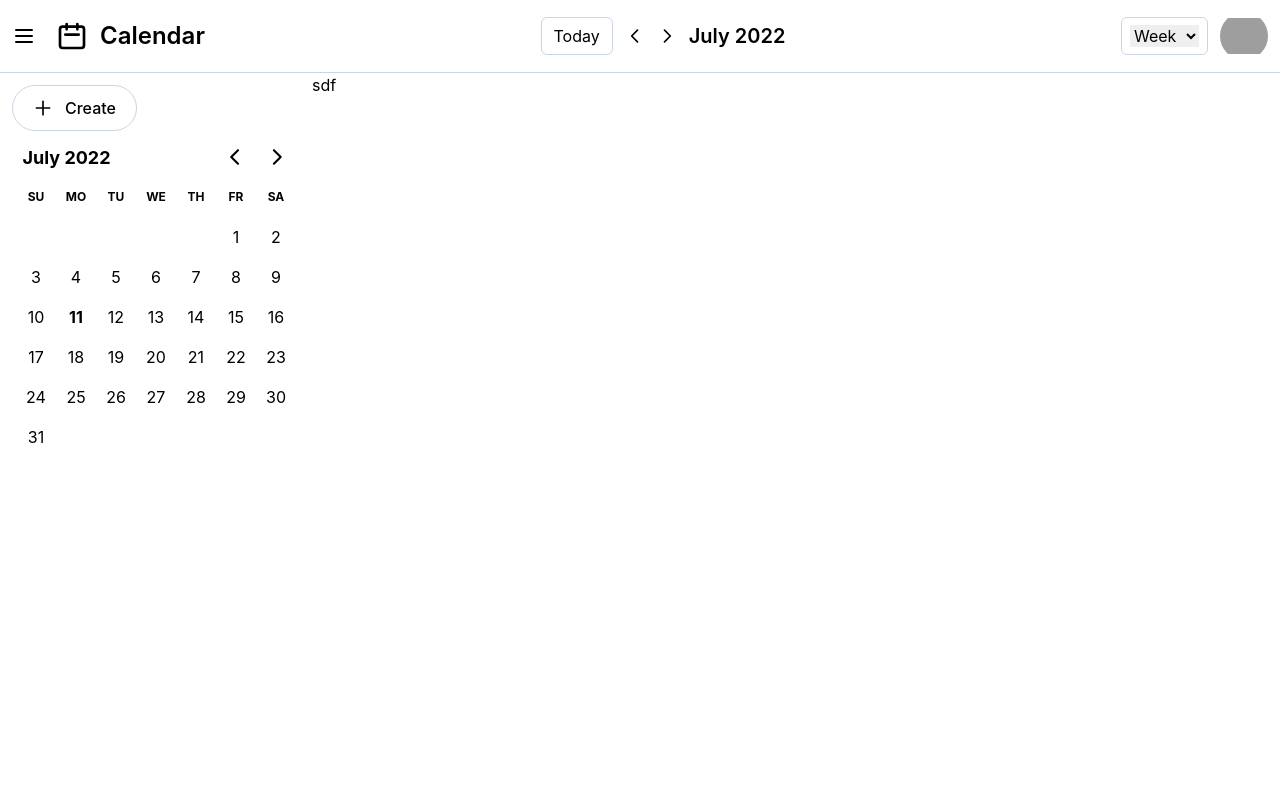
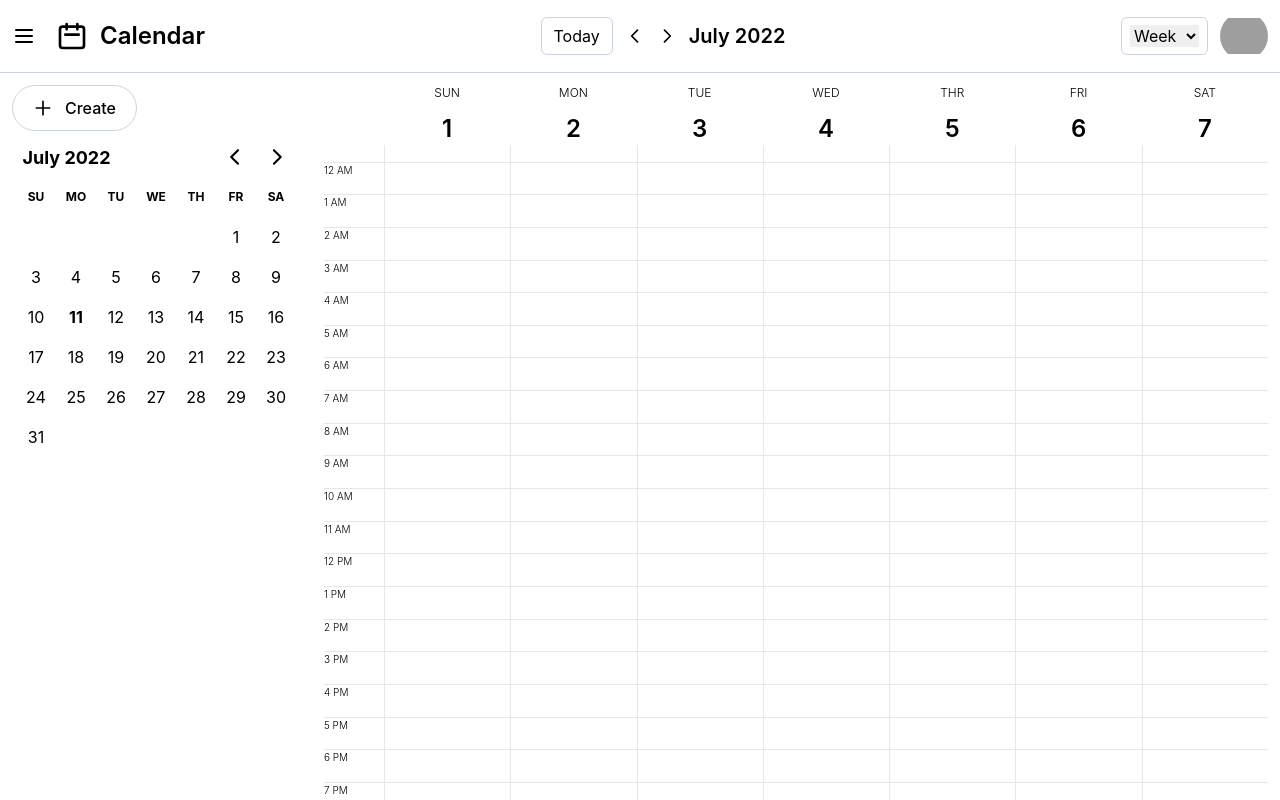
Before and after one commit to cjscoding/calendar, a React (Create React App) app: page / in a window 1280 px wide. Shown: the top 800 px of the page. Built offline with nearby package versions, Linux system fonts and the light colour scheme; grey boxes are pictures that could not be loaded.

Commit message:
feat: main calendar component

```diff
--- a/src/components/aside.tsx
+++ b/src/components/aside.tsx
@@ -17,7 +17,7 @@ const AsideComponent = () => {
 
   const fetchCurrentDate = (day: Date) => {
     const dayData = {
-      date: day,
+      date: day.toString(),
       year: day.getFullYear(),
       month: day.getMonth(),
       day: day.getDate(),
--- a/src/components/main.tsx
+++ b/src/components/main.tsx
@@ -1,9 +1,93 @@
+import { useState } from "react";
+
 const MainComponent = () => {
+  const week = ["SUN", "MON", "TUE", "WED", "THR", "FRI", "SAT"];
+  const hours = [12, 1, 2, 3, 4, 5, 6, 7, 8, 9, 10, 11];
+  const [days, setDays] = useState([1, 2, 3, 4, 5, 6, 7]);
+
+  const onClickBox = (e: any) => {
+    console.dir(e.target);
+    console.log(e.target.key);
+    console.log(e.target.value);
+  };
+
   return (
-    <main>
-      <div>sdf</div>
+    <main className="w-full p-3 flex flex-col">
+      <div className="flex">
+        <div className="flex justify-end items-end text-[10px] font-light w-16"></div>
+        <div className="w-full grid grid-cols-7 text-center">
+          {week.map((w) => (
+            <span key={w} className="text-xs font-light">
+              {w}
+            </span>
+          ))}
+          {days.map((d) => (
+            <h2 key={d} className="text-2xl font-semibold">
+              <div className="pt-3">{d}</div>
+            </h2>
+          ))}
+        </div>
+      </div>
+
+      <div className="flex h-screen text-[10px] font-light">
+        <div className="w-16">
+          <div className="h-screen grid grid-rows-[15px_repeat(24, minmax(0, 1fr))]">
+            <div></div>
+            {hours.map((h) => (
+              <div key={h} className="border-t-[1px]" onClick={onClickBox}>
+                {/* <div className="relative"> */}
+                <span className="">{h} AM</span>
+                {/* </div> */}
+              </div>
+            ))}
+            {hours.map((h) => (
+              <div key={h + 12} className="border-t-[1px]">
+                <span>{h} PM</span>
+              </div>
+            ))}
+          </div>
+        </div>
+        <div className="w-full grid grid-flow-col">
+          {days.map((d) => (
+            <div
+              key={d}
+              className="grid grid-rows-[15px_repeat(24, minmax(0, 1fr))] border-l-[1px]"
+            >
+              <div></div>
+              {hours.map((h) => (
+                <div
+                  key={h}
+                  className="border-t-[1px] text-white"
+                  onClick={onClickBox}
+                >.</div>
+              ))}
+              {hours.map((h) => (
+                <div key={h + 12} className="border-t-[1px] text-white">.</div>
+              ))}
+            </div>
+          ))}
+        </div>
+      </div>
     </main>
   );
 };
 
 export default MainComponent;
+
+// {/* <div className="grid grid-flow-row grid-rows-">
+//           <div className=""></div>
+//           <div className="text-[10px] font-light">
+//             {hours.map((h) => (
+//               <div key={h} className="flex border-t-[1px]">
+//                 <span>{h} AM</span>
+//                 {/* <div className="border-t-[1px] w-5"></div> */}
+//               </div>
+//             ))}
+//             {hours.map((h) => (
+//               <div key={h} className="flex border-t-[1px]">
+//                 <span>{h} PM</span>
+//                 {/* <div className="border-t-[1px] w-5"></div> */}
+//               </div>
+//             ))}
+//           </div>
+//         </div> */}
--- a/src/pages/home.tsx
+++ b/src/pages/home.tsx
@@ -1,12 +1,18 @@
 import Header from "../components/header";
 import Aside from "../components/aside";
 import Main from "../components/main";
+import { RootState } from "../store/rootReducer";
+import { useSelector } from "react-redux";
 
 const HomePage = () => {
+  const { showSideBar } = useSelector(
+    (state: RootState) => state.calendarReducer
+  );
   return (
     <div>
       <Header />
       <div className="flex relative">
+        {showSideBar ? (
           <button className="absolute top-3 left-3 flex items-center p-4 md:px-5 md:py-2.5 border-[1px] border-slate-300 rounded-full md:rounded-3xl">
             <svg
               xmlns="http://www.w3.org/2000/svg"
@@ -26,6 +32,24 @@ const HomePage = () => {
               Create
             </span>
           </button>
+        ) : (
+          <button className="absolute top-3 left-3 flex items-center p-4 border-[1px] border-slate-300 rounded-full">
+            <svg
+              xmlns="http://www.w3.org/2000/svg"
+              className="h-5 w-5"
+              fill="none"
+              viewBox="0 0 24 24"
+              stroke="currentColor"
+              strokeWidth="2"
+            >
+              <path
+                strokeLinecap="round"
+                strokeLinejoin="round"
+                d="M12 4v16m8-8H4"
+              />
+            </svg>
+          </button>
+        )}
         <div className="hidden md:block pt-12">
           <Aside />
         </div>
```
Also changed, not shown: 1 other file (tests, documents, lock files or other folders). Lines whose indentation alone changed are shown as unchanged.
